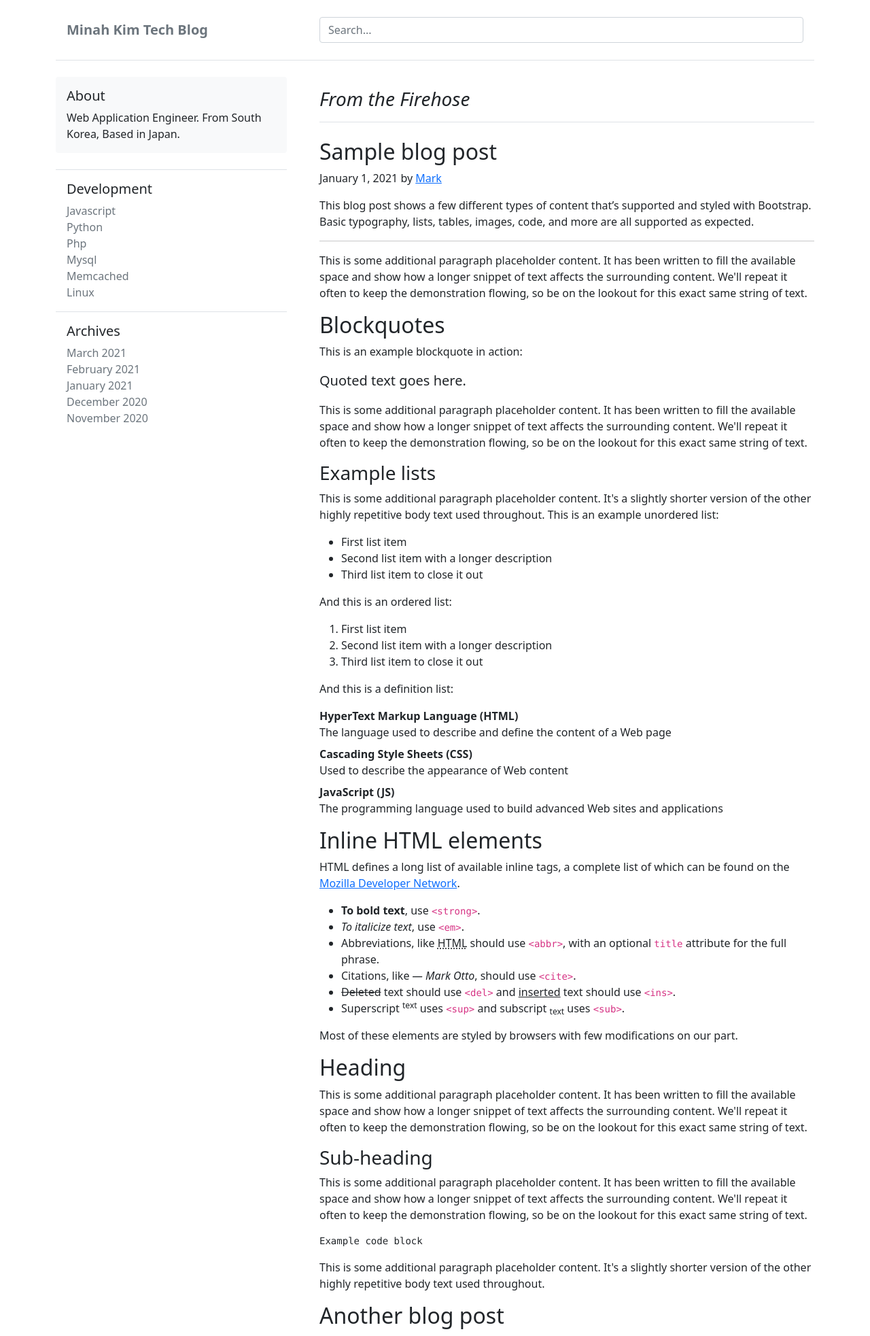
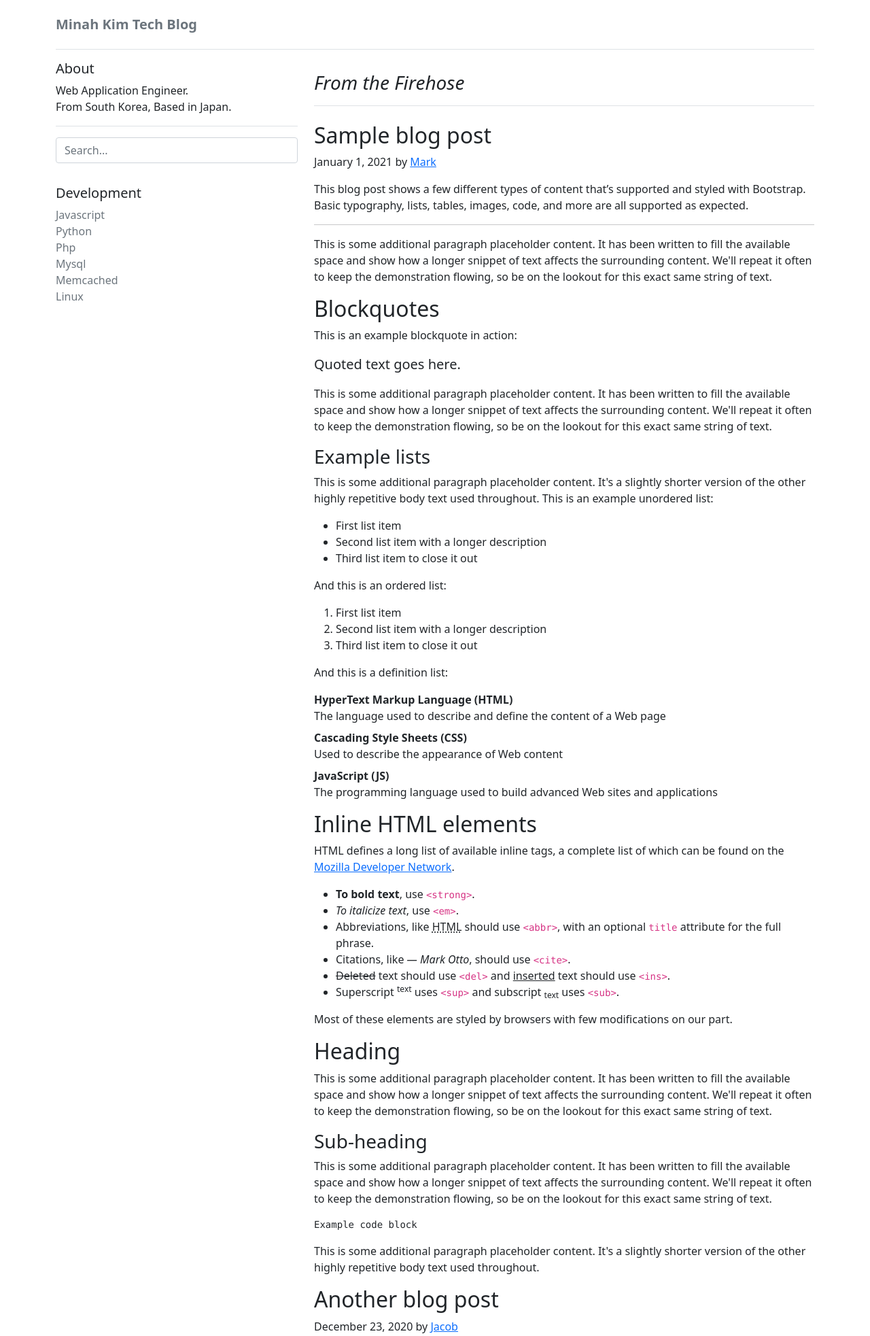
Before and after one commit to wonderminah/mysite2022, a Django app: template blog/templates/blog/index.html in a window 1280 px wide. Shown: the top 1965 px of the page at 68% size. Run offline with Django 4.2, Linux system fonts and the light colour scheme; the template is opened without the code that fills it, so the values that code supplies are empty; some libraries are stand-ins or nearby versions.

Commit message:
Move Search Form from header to leftnavi

```diff
--- a/blog/templates/blog/index.html
+++ b/blog/templates/blog/index.html
@@ -2,6 +2,8 @@
 <html lang="en">
 <head>
     <meta charset="UTF-8">
+    <meta name="viewport" content="width=device-width, initial-scale=1">
+
     <title>Minah Kim Tech Blog</title>
     {% load static %}
     <link rel="stylesheet" type="text/css" href="{% static 'css/bootstrap.min.css' %}">
@@ -19,7 +21,7 @@
 
 {# Body #}
 <div class="container">
-    <div class="row g-5">
+    <div class="row">
         {% include 'layout/leftnavi.html' %}
         {% include 'layout/rightbody.html' %}
     </div>
--- a/blog/templates/layout/footer.html
+++ b/blog/templates/layout/footer.html
@@ -1,6 +1,6 @@
 {% load static %}
 <div class="container">
-    <footer class="d-flex flex-wrap justify-content-between align-items-center p-3 py-3 my-4 border-top">
+    <footer class="d-flex flex-wrap justify-content-between align-items-center py-3 my-4 border-top">
         <div class="col-md-8 d-flex align-items-center">
             <span class="text-muted">© Developed by Minah Kim, Powered by Bootstrap & Django.</span>
         </div>
--- a/blog/templates/layout/header.html
+++ b/blog/templates/layout/header.html
@@ -1,14 +1,10 @@
 <div class="container">
-    <header class="p-3 py-4 mb-4 border-bottom">
-        <div class="d-grid gap-3 align-items-center" style="grid-template-columns: 1fr 2fr;">
-            <div class="d-flex align-items-center">
-                <p class="mt-2 h5 text-secondary"><b>Minah Kim Tech Blog</b></p>
-            </div>
-
-            <div class="d-flex align-items-center">
-                <form class="w-100">
-                    <input type="search" class="form-control" placeholder="Search..." aria-label="Search">
-                </form>
+    <header class="pt-3 pb-3 border-bottom">
+        <div>
+            <div class="d-flex flex-wrap align-items-center justify-content-center justify-content-lg-start">
+                <div class="nav col-12 col-lg-auto me-lg-auto mb-2 mb-md-0">
+                    <p class="mt-2 h5 text-secondary"><b>Minah Kim Tech Blog</b></p>
+                </div>
             </div>
         </div>
     </header>
--- a/blog/templates/layout/leftnavi.html
+++ b/blog/templates/layout/leftnavi.html
@@ -1,13 +1,19 @@
 <div class="col-md-4">
     <div class="position-sticky" style="top: 2rem;">
         {# About #}
-        <div class="p-3 mb-4 bg-light rounded">
+        <div class="pt-3 pb-3">
             <h5>About</h5>
-            <p class="mb-0">Web Application Engineer. From South Korea, Based in Japan.</p>
+            <p class="mb-0">Web Application Engineer. <br>From South Korea, Based in Japan.</p>
         </div>
 
+        <div class="pt-3 pb-3 border-top">
+            <form class="col-12 col-lg-auto mb-3 mb-lg-0">
+                <input type="search" class="form-control form-control-dark" placeholder="Search..." aria-label="Search">
+            </form>
+        </div>
         {# First Category #}
-        <div class="p-3 border-top">
+
+        <div class="pt-3 pb-3">
             <h5>Development</h5>
             <ol class="list-unstyled mb-0">
                 <li><a style="text-decoration-line : none;" class="link-secondary" href="#">Javascript</a></li>
@@ -18,17 +24,5 @@
                 <li><a style="text-decoration-line : none;" class="link-secondary" href="#">Linux</a></li>
             </ol>
         </div>
-
-        {# Second Category #}
-        <div class="p-3 border-top">
-            <h5>Archives</h5>
-            <ol class="list-unstyled mb-0">
-                <li><a style="text-decoration-line : none;" class="link-secondary" href="#">March 2021</a></li>
-                <li><a style="text-decoration-line : none;" class="link-secondary" href="#">February 2021</a></li>
-                <li><a style="text-decoration-line : none;" class="link-secondary" href="#">January 2021</a></li>
-                <li><a style="text-decoration-line : none;" class="link-secondary" href="#">December 2020</a></li>
-                <li><a style="text-decoration-line : none;" class="link-secondary" href="#">November 2020</a></li>
-            </ol>
-        </div>
     </div>
 </div>
--- a/blog/templates/layout/rightbody.html
+++ b/blog/templates/layout/rightbody.html
@@ -1,4 +1,5 @@
 <div class="col-md-8">
+    <div class="pt-3 pb-3">
         <h3 class="pt-3 pb-3 mb-4 fst-italic border-bottom">
             From the Firehose
         </h3>
@@ -160,5 +161,5 @@
             <a class="btn btn-outline-primary" href="#">Older</a>
             <a class="btn btn-outline-secondary disabled">Newer</a>
         </nav>
-
     </div>
+</div>
```
Lines whose indentation alone changed are shown as unchanged.
